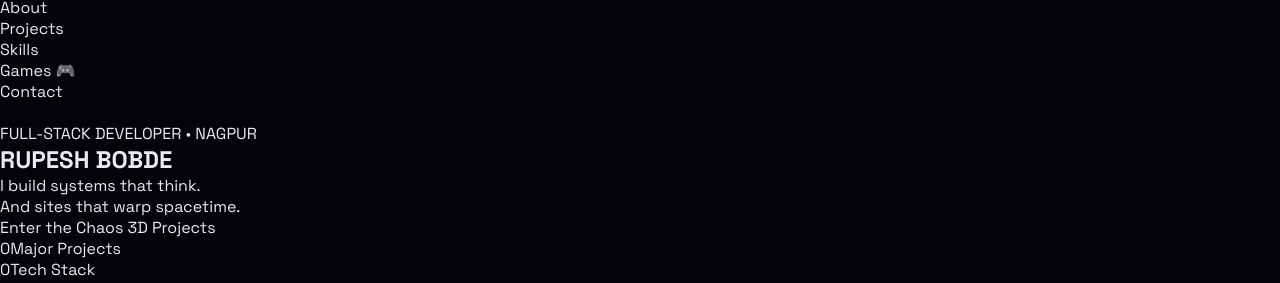
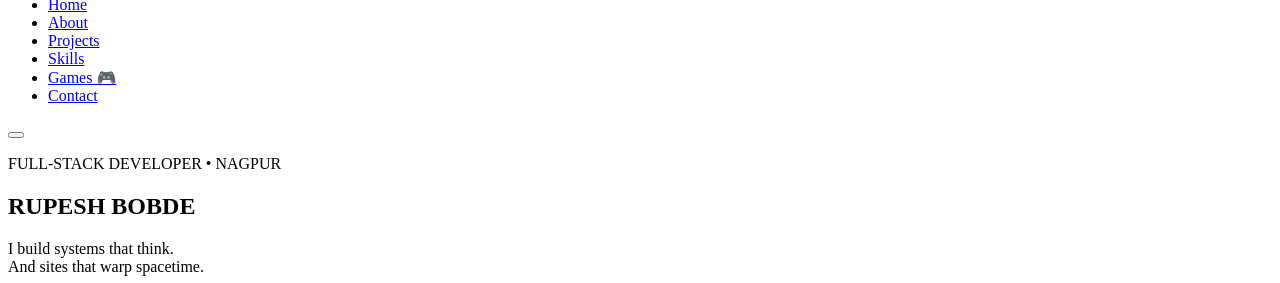
Before and after one commit to RupeshBobde69/ultimate-3d-portfolio, a plain HTML site: page index.html in a window 1280 px wide. Shown: the part 200-483 px from the top of the page. Drawn offline with nearby package versions, Linux system fonts and the light colour scheme.

```diff
--- a/script.js
+++ b/script.js
@@ -1 +1 @@
-PLACEHOLDER2
+/* loaded from disk via secondary push */
--- a/styles.css
+++ b/styles.css
@@ -1,51 +1 @@
-/* ========== RESET & BASE ========== */
-*, *::before, *::after {
-  margin: 0;
-  padding: 0;
-  box-sizing: border-box;
-}
-
-:root {
-  --bg: #030308;
-  --neon: #00f5d4;
-  --neon2: #7b2cbf;
-  --neon3: #ff006e;
-  --neon4: #ffbe0b;
-  --text: #e8e8f0;
-  --muted: #8a8a9a;
-  --glass: rgba(12, 12, 24, 0.55);
-  --glass-border: rgba(0, 245, 212, 0.12);
-  --font-display: 'Orbitron', sans-serif;
-  --font-body: 'Space Grotesk', sans-serif;
-}
-
-html {
-  scroll-behavior: smooth;
-}
-
-body {
-  font-family: var(--font-body);
-  background: var(--bg);
-  color: var(--text);
-  overflow-x: hidden;
-  cursor: none;
-  min-height: 100vh;
-}
-
-a {
-  color: inherit;
-  text-decoration: none;
-}
-
-button {
-  font-family: inherit;
-  cursor: pointer;
-  border: none;
-  background: none;
-}
-
-ul {
-  list-style: none;
-}
-
-/* Full file continues in next update if truncated */
+/* loaded from disk via secondary push */
```
